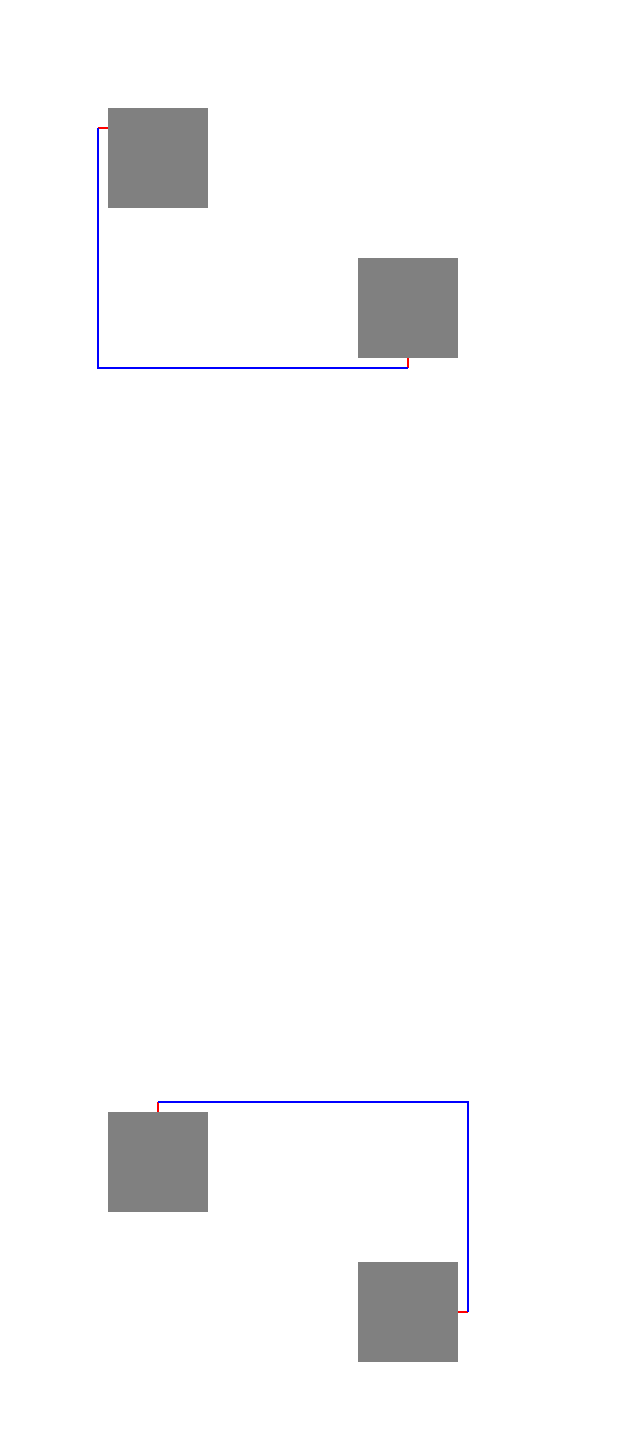
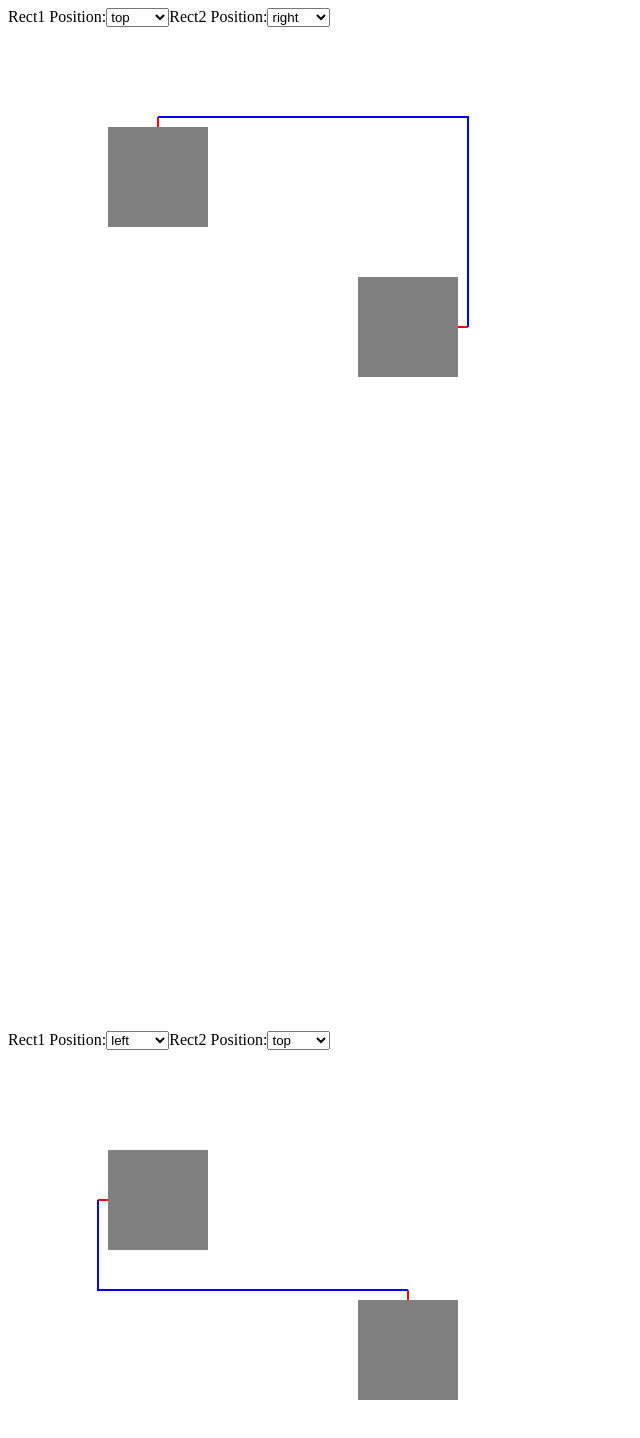
Before and after one commit to mxiloo/miro-type, a Next.js app: page / in a window 1280 px wide. Shown: the top 1438 px of the page, without its empty margins (0-640 px from the left). Built offline with nearby package versions, Linux system fonts and the light colour scheme.

Commit message:
add switches

```diff
--- a/next.config.mjs
+++ b/next.config.mjs
@@ -1,7 +1,7 @@
 
 const nextConfig = {
   output: 'export',
-  basePath: '/miro-type'
+
 };
 
 export default nextConfig;
--- a/src/app/page.tsx
+++ b/src/app/page.tsx
@@ -1,14 +1,14 @@
 import CanvasComponentGraph from "@/components/logic-third/canvas-component-graph";
 import styles from "./page.module.css";
+import CanvasComponentGrid from "@/components/logic-astar/canvas-component-grid";
 
 
-import CanvasComponentGrid from "@/components/logic-astar/canvas-component-grid";
 
 export default function Home() {
   return (
     <div className={styles.page}>
+      <CanvasComponentGrid />
       <CanvasComponentGraph />
-      <CanvasComponentGrid />
     </div>
   );
 }
--- a/src/components/logic-astar/canvas-component-grid.tsx
+++ b/src/components/logic-astar/canvas-component-grid.tsx
@@ -1,6 +1,6 @@
 'use client';
 
-import { useEffect, useRef } from 'react';
+import { useEffect, useRef, useState } from 'react';
 
 export type Point = {
     x: number;
@@ -25,7 +25,17 @@ export type ConnectionPoint = {
 function CanvasComponentGrid() {
     const canvasRef = useRef<HTMLCanvasElement>(null);
 
+    const [rect1Position, setRect1Position] = useState<'left' | 'right' | 'top' | 'bottom'>('top');
+    const [rect2Position, setRect2Position] = useState<'left' | 'right' | 'top' | 'bottom'>('right');
+
     const OFFSET = 10; // Смещение для отступа линии от края
+
+    const edgeConnectionPoints: Record<string, ConnectionPoint> = {
+        left: { point: { x:-50, y: 0 }, angle: 180 },
+        right: { point: { x: 50 , y: 0 }, angle: 0 },
+        top: { point: { x: 0, y: -50 }, angle: -90 },
+        bottom: { point: { x: 0, y: 50 }, angle: 90 },
+    };
 
     const getConnectedEdge = (rect: Rect, point: Point): string => {
         const left = rect.position.x - rect.size.width / 2;
@@ -65,7 +75,7 @@ function CanvasComponentGrid() {
             const top = rect.position.y - rect.size.height / 2 - OFFSET;
             const bottom = rect.position.y + rect.size.height / 2 + OFFSET;
 
-            // console.log('ререндер')
+            console.log('ререндер')
             return point.x > left && point.x < right && point.y > top && point.y < bottom;
         };
 
@@ -193,8 +203,8 @@ function CanvasComponentGrid() {
         const rect1: Rect = { position: { x: 150, y: 150 }, size: { width: 100, height: 100 } };
         const rect2: Rect = { position: { x: 400, y: 300  }, size: { width: 100, height: 100 } };
 
-        const cPoint1: ConnectionPoint = { point: { x: 0, y: -50 }, angle: -90 };
-        const cPoint2: ConnectionPoint = { point: { x: 50, y: 0 }, angle: 0 };
+        const cPoint1: ConnectionPoint = edgeConnectionPoints[rect1Position];
+        const cPoint2: ConnectionPoint = edgeConnectionPoints[rect2Position];
 
         const start = {
             x: rect1.position.x + cPoint1.point.x,
@@ -228,9 +238,35 @@ function CanvasComponentGrid() {
 
         drawLinesToAdjustedPoints(ctx, start, adjustedStart, end, adjustedEnd);
         drawPath(ctx, path);
-    }, []);
+    }, [rect1Position, rect2Position]);
 
-    return <canvas ref={canvasRef} width={1000} height={1000}></canvas>;
+    return (
+        <>
+            <div>
+                <label>
+                    Rect1 Position:
+                    <select value={rect1Position} onChange={(e) => setRect1Position(e.target.value as any)}>
+                        {Object.keys(edgeConnectionPoints).map((key) => (
+                            <option key={key} value={key}>
+                                {key}
+                            </option>
+                        ))}
+                    </select>
+                </label>
+                <label>
+                    Rect2 Position:
+                    <select value={rect2Position} onChange={(e) => setRect2Position(e.target.value as any)}>
+                        {Object.keys(edgeConnectionPoints).map((key) => (
+                            <option key={key} value={key}>
+                                {key}
+                            </option>
+                        ))}
+                    </select>
+                </label>
+            </div>
+            <canvas ref={canvasRef} width={1000} height={1000}></canvas>
+        </>
+    );
 }
 
 export default CanvasComponentGrid;
--- a/src/components/logic-third/canvas-component-graph.tsx
+++ b/src/components/logic-third/canvas-component-graph.tsx
@@ -1,6 +1,6 @@
 'use client';
 
-import { useEffect, useRef } from 'react';
+import { useEffect, useRef, useState } from 'react';
 
 type Point = {
     x: number;
@@ -25,7 +25,17 @@ type ConnectionPoint = {
 function CanvasComponentGraph() {
     const canvasRef = useRef<HTMLCanvasElement>(null);
 
+    const [rect1Position, setRect1Position] = useState<'left' | 'right' | 'top' | 'bottom'>('left');
+    const [rect2Position, setRect2Position] = useState<'left' | 'right' | 'top' | 'bottom'>('top');
+
     const OFFSET = 10; // Смещение для отступа линии от края
+
+    const edgeConnectionPoints: Record<string, ConnectionPoint> = {
+        left: { point: { x: -50, y: 0 }, angle: 180 },
+        right: { point: { x: 50, y: 0 }, angle: 0 },
+        top: { point: { x: 0, y: -50 }, angle: -90 },
+        bottom: { point: { x: 0, y: 50 }, angle: 90 },
+    };
 
     const getConnectedEdge = (rect: Rect, point: Point): string => {
         const left = rect.position.x - rect.size.width / 2;
@@ -173,8 +183,8 @@ function CanvasComponentGraph() {
         const rect1: Rect = { position: { x: 150, y: 150 }, size: { width: 100, height: 100 } };
         const rect2: Rect = { position: { x: 400, y: 300 }, size: { width: 100, height: 100 } };
 
-        const cPoint1: ConnectionPoint = { point: { x: -50, y: -30 }, angle: 180 };
-        const cPoint2: ConnectionPoint = { point: { x: 0, y: 50 }, angle: 90 };
+        const cPoint1: ConnectionPoint = edgeConnectionPoints[rect1Position];
+        const cPoint2: ConnectionPoint = edgeConnectionPoints[rect2Position];
 
         const start = {
             x: rect1.position.x + cPoint1.point.x,
@@ -208,9 +218,35 @@ function CanvasComponentGraph() {
 
         drawLinesToAdjustedPoints(ctx, start, adjustedStart, end, adjustedEnd);
         drawPath(ctx, path);
-    }, []);
+    }, [rect1Position, rect2Position]);
 
-    return <canvas ref={canvasRef} width={1000} height={1000}></canvas>;
-}
+    return (
+        <>
+            <div>
+                <label>
+                    Rect1 Position:
+                    <select value={rect1Position} onChange={(e) => setRect1Position(e.target.value as any)}>
+                        {Object.keys(edgeConnectionPoints).map((key) => (
+                            <option key={key} value={key}>
+                                {key}
+                            </option>
+                        ))}
+                    </select>
+                </label>
+                <label>
+                    Rect2 Position:
+                    <select value={rect2Position} onChange={(e) => setRect2Position(e.target.value as any)}>
+                        {Object.keys(edgeConnectionPoints).map((key) => (
+                            <option key={key} value={key}>
+                                {key}
+                            </option>
+                        ))}
+                    </select>
+                </label>
+            </div>
+            <canvas ref={canvasRef} width={1000} height={1000}></canvas>
+        </>
+    );
+};
 
 export default CanvasComponentGraph;
```
